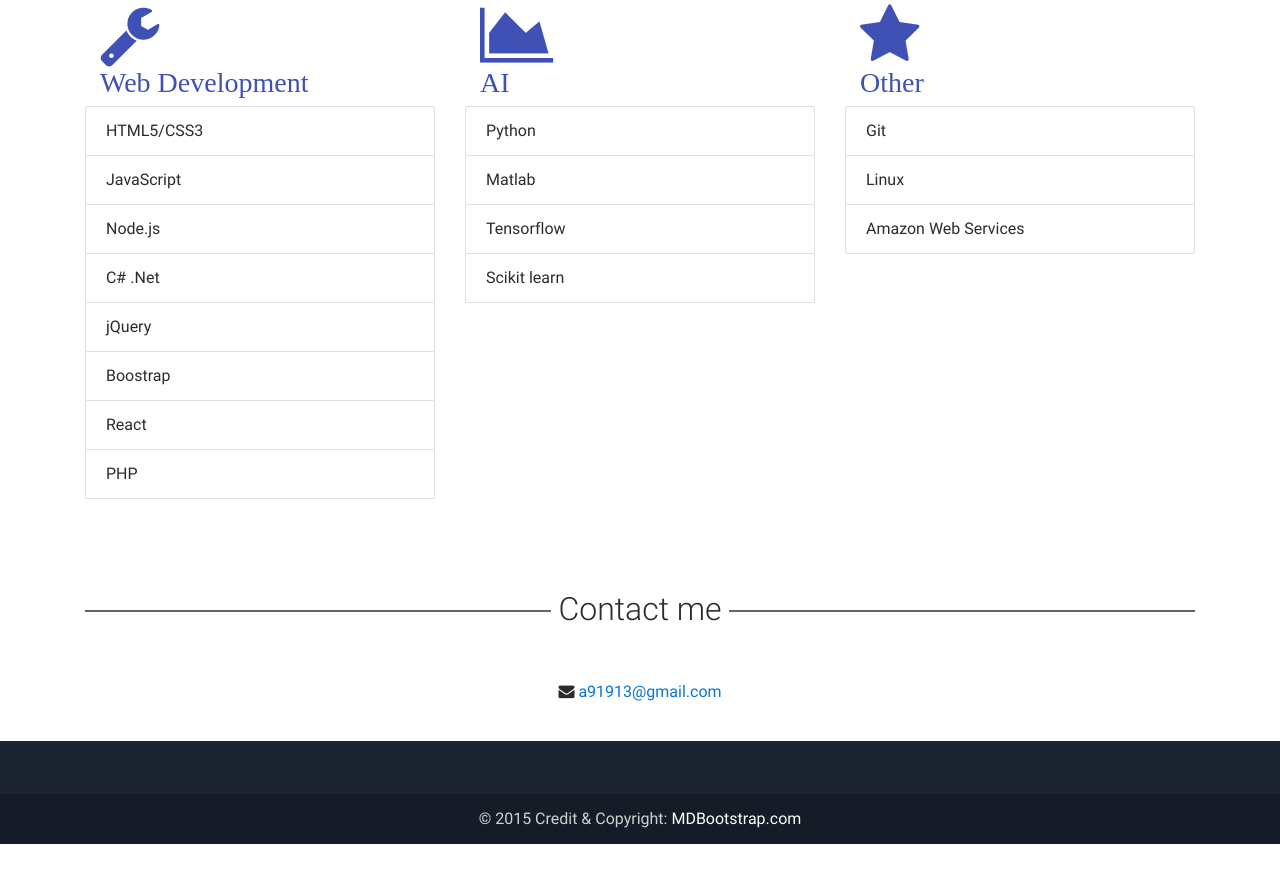
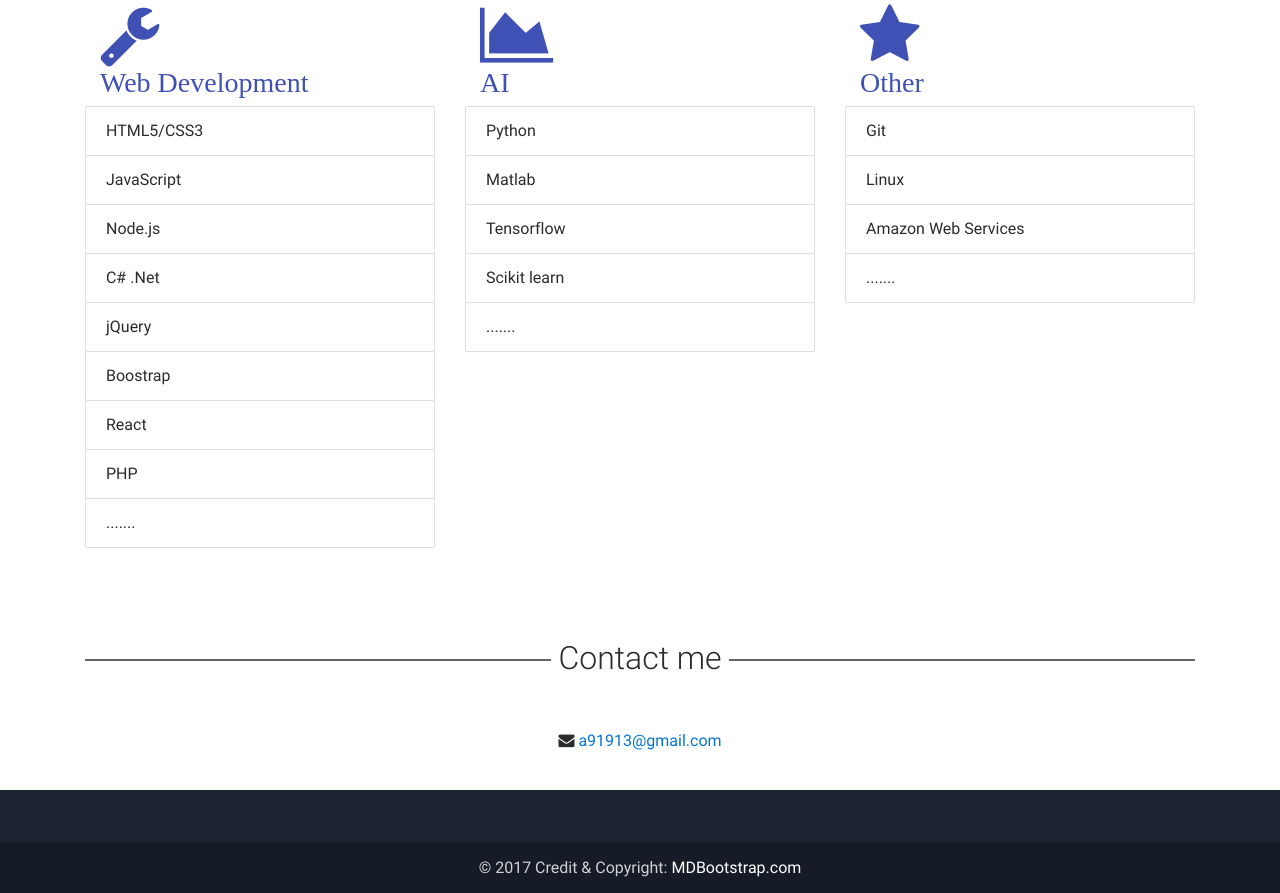
Before and after one commit to ayox/ayox.github.com, a plain HTML site: page index.html in a window 1280 px wide. Shown: the part 2260-3153 px from the top of the page. Before the commit the page ends 3104 px from the top, so only its background shows below. Drawn offline with Linux system fonts and the light colour scheme.

Commit message:
Add modifications to listing skills

```diff
--- a/index.html
+++ b/index.html
@@ -195,6 +195,8 @@
                     <li class="list-group-item">Boostrap</li>
                     <li class="list-group-item">React</li>
                     <li class="list-group-item">PHP</li>
+                    <li class="list-group-item">.......</li>
+
                 </ul>
 
             </div>
@@ -207,6 +209,8 @@
                     <li class="list-group-item">Matlab</li>
                     <li class="list-group-item">Tensorflow</li>
                     <li class="list-group-item">Scikit learn</li>
+                    <li class="list-group-item">.......</li>
+
                 </ul>
 
             </div>
@@ -217,6 +221,8 @@
                     <li class="list-group-item">Git</li>
                     <li class="list-group-item">Linux</li>
                     <li class="list-group-item">Amazon Web Services</li>
+                    <li class="list-group-item">.......</li>
+
                 </ul>
 
             </div>
@@ -327,7 +333,7 @@
     <!--Copyright-->
     <div class="footer-copyright">
         <div class="container-fluid">
-            © 2015 Credit & Copyright: <a href="https://mdbootstrap.com"> MDBootstrap.com </a>
+            © 2017 Credit & Copyright: <a href="https://mdbootstrap.com"> MDBootstrap.com </a>
 
         </div>
     </div>
```
